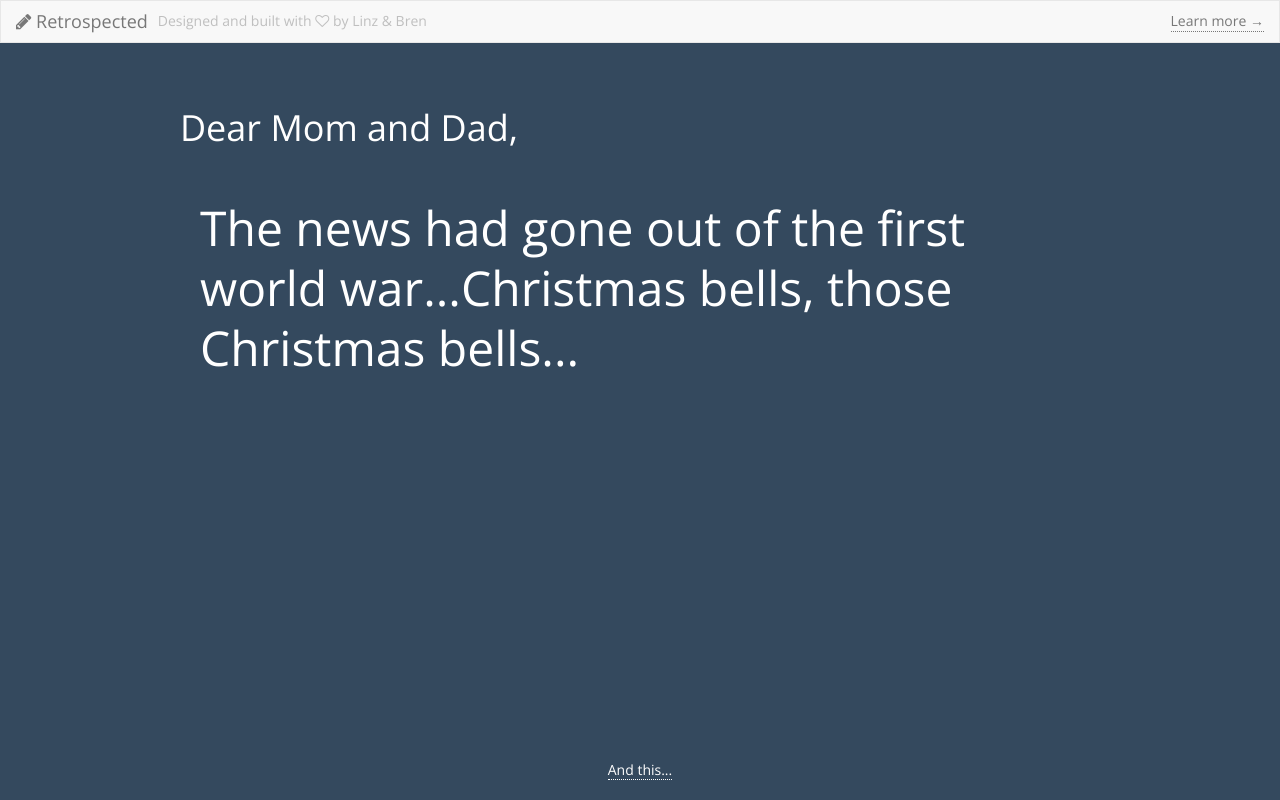
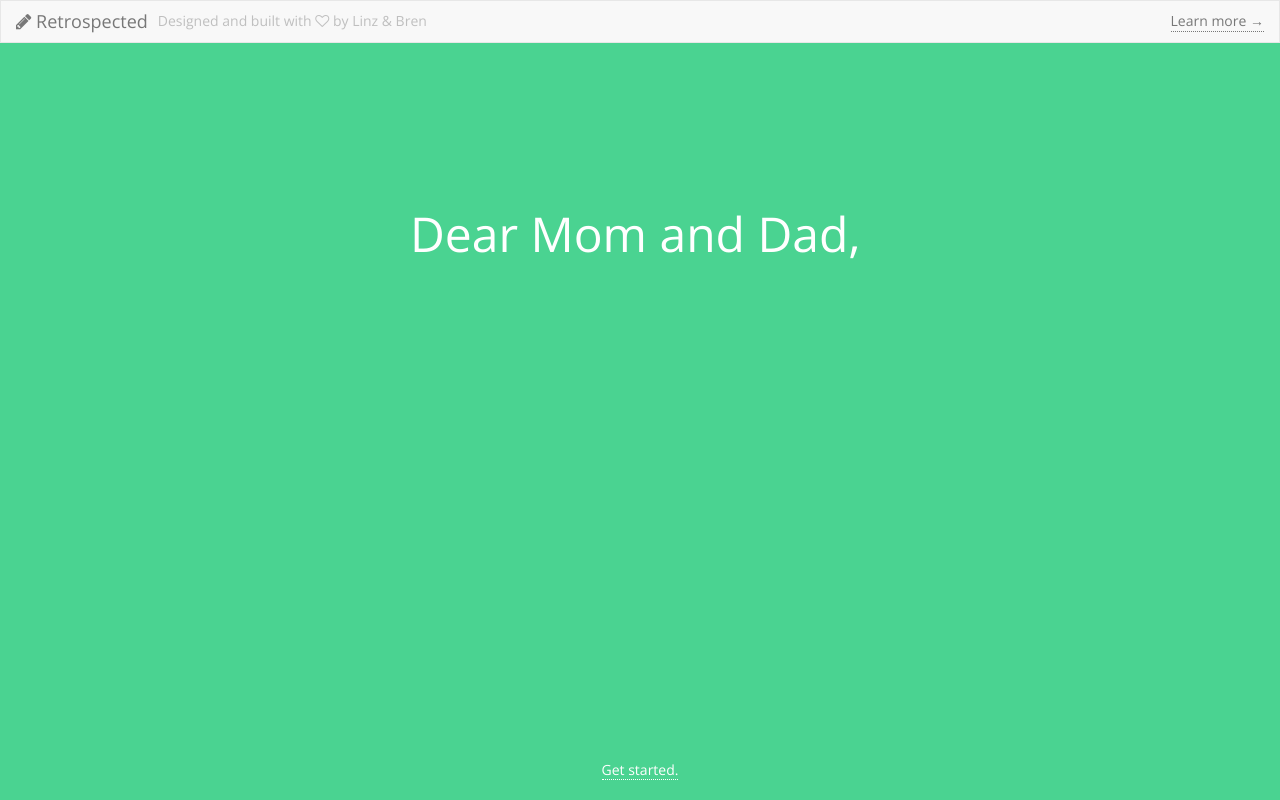
Before and after one commit to linzster/retrospected, a PHP site: page / in a window 1280 px wide. Run offline with PHP 8.4, Linux system fonts and the light colour scheme.

Commit message:
refactor, update opening effect

```diff
--- a/assets/css/memory.css
+++ b/assets/css/memory.css
@@ -6,7 +6,7 @@ body, h1, h2, h3, h4, h5, h6, .h1, .h2, .h3, .h4, .h5, .h6 {
 }
 
 body {
-  background: #4ad391;
+  background-color: #4ad391;
   color: #fff;
 }
 
@@ -89,14 +89,14 @@ body {
 /* footer stylez
 -------------------------------------------------- */
 
-#footer .refresh {
+#footer .refresh, #footer .get-started {
   font-weight: 300;
   color: #fff;
   border-bottom: 1px dotted #fff;
   font-size:14px;
 }
 
-#footer .refresh:hover {
+#footer .refresh:hover, #footer .get-started:hover {
   text-decoration: none;
   border-bottom: 1px solid #fff;
 }
@@ -145,14 +145,15 @@ body {
 
 .momdad-holder {
   position: relative;
+  height: 60px;
 }
 
 #momdad {
     position: absolute;
-    left: 30%;
-    top: 200px;
-    width: 40%;
-    font-size: 40px;
+    left: 25%;
+    top: 100px;
+    width: 50%;
+    font-size: 48px;
     -webkit-transition: 1s ease-in-out;
     -moz-transition: 1s ease-in-out;
     -o-transition: 1s ease-in-out;
@@ -162,5 +163,5 @@ body {
 #momdad.animate {
   left: 0px;
   top: 0px;
-  font-size: 24px;
+  font-size: 32px;
 }
--- /dev/null
+++ b/assets/js/application.js
@@ -0,0 +1,66 @@
+$(document).ready(function() {
+
+  function getRandomMemory() {
+
+    // random color for background
+    var colors = ["#914ad3","#d34a8c","#0080FF","#4ad391", "#34495e", "#fb887c"];
+    var rand_color = Math.floor(Math.random() * colors.length);
+
+    // compute total number of memories and pick random number from within
+    var total = memories.length;
+    var rand_mem = Math.floor(Math.random() * total);
+
+    // add random memory and background color to page
+    $('body').css("background-color", colors[rand_color]);
+
+    // add new memory (old way)
+    $(".memory").text(memories[rand_mem]);
+
+  }
+
+  function getStarted() {
+    var total = memories.length;
+    var rand_mem = Math.floor(Math.random() * total);
+    // fade in first memory
+    $(".memory").fadeOut(function() {
+      $(this).text(memories[rand_mem])
+    }).fadeIn();
+  }
+
+  $('.refresh').click(function() {
+    var link = $(this);
+    if (link.text() == 'Get started.') {
+      $('#momdad').addClass('animate');
+      setTimeout(function() {
+          getStarted();
+      }, 1000);
+      link.text('And this...');
+    } else {
+      getRandomMemory();
+    }
+  });
+
+  // trigger slider
+  $(".open-slider").pageslide({ direction: "left", modal: true });
+
+  // close slider
+  $('.close-slider').click(function() { $.pageslide.close(); });
+
+
+  // /////////////////////////
+  // older stuff below (keeping just in case... TODO: remove later)
+  // /////////////////////////
+
+  // // initial effect on load (not on click)
+  // setTimeout(function(){
+  //     $('#momdad').addClass('animate');
+  //     setTimeout(function() {
+  //         getStarted();
+  //     }, 500);
+  // }, 3000);
+
+  // // generate and display new memory on click
+  // $('.refresh').click(function() { getRandomMemory(); });
+
+
+});
--- /dev/null
+++ b/assets/js/memories.js
@@ -0,0 +1,20 @@
+// storing memories in an array
+var memories = [];
+
+memories.push("Bike ride at Moraine State Park.  Lunch on a pier.  Crunching Doritos beneath a marshmallow cloud sky.");
+memories.push("That sandwhich place outside Hamilton College.  Best sandwhich I have ever had.  Still.");
+memories.push("Walks, walking, through cemeteries, to coffeeshops, and later pushing strollers.");
+memories.push("Do you remember?  I do.  These moments I carry with me.  Is it like that for you?");
+memories.push("I've thought about texting you, these shimmering glimpses of the past. But sometimes I don't have my phone, and even if I did, the medium didn't seem right.");
+memories.push("Texts don't hold enough weight, and the lightness would betray something, I fear.  Something I want you to know.");
+memories.push("They surface when life settles for an instant.  Then I'm back, back in time, back with you, and these memories are moments, are happening again.");
+memories.push("Mom, in your purple robe, stepping out into the Chautauqua morning.  I could feel the sun, early as it was.");
+memories.push("Being rocked through ear infections.  The pain pacified by back and forth, back and forth.");
+memories.push("Windows down, Bob Dylan loud.  'Everybody must get stoned.'  Driving in circles in Timberglen.  Did that song ever end?");
+memories.push("Windows down, the morning dark on our way to school.  Windows up, and warmer.  At least that was the idea, right?");
+memories.push("These moments aren't pinnable.  We don't blog about them.  They are traces.  They return.  They last.");
+memories.push("The news had gone out of the first world war...Christmas bells, those Christmas bells...");
+memories.push("Weekend mornings riding downtown to basketball at Reizenstein.  There, game after game, basketballs against floorboards, against backboards endlessly.  And you in the stands.");
+memories.push("Turn-signal on, lights off, police car turning towards and I almost side-swipe a car.  You yelling: 'Stop the car.  Just stop the car!'  So I did.  In the middle of the road.  But I drove the rest of the way home, knuckles white.  Cautious.  Terrified.");
+memories.push("Graduation party and a human fly wall in our driveway.  All night, we jumped against the wall, got stuck, and wrestled free.  We do that now: jump, stick, wrestle free.  Sometimes we hurdle the wall, and sometimes we need help getting down.");
+memories.push("It doesn't get any better than this.");
--- a/assets/js/memoryRandomizer.js
+++ /dev/null
@@ -1,63 +0,0 @@
-$(document).ready(function() {
-
-  function getRandomMemory() {
-
-    // random color for background
-    var colors = ["#914ad3","#d34a8c","#0080FF","#4ad391", "#34495e", "#fb887c"];
-    var rand_color = Math.floor(Math.random() * colors.length);
-
-    // storing memories in an array
-    var memories = [];
-
-    memories.push("Bike ride at Moraine State Park.  Lunch on a pier.  Crunching Doritos beneath a marshmallow cloud sky.");
-    memories.push("That sandwhich place outside Hamilton College.  Best sandwhich I have ever had.  Still.");
-    memories.push("Walks, walking, through cemeteries, to coffeeshops, and later pushing strollers.");
-    memories.push("Do you remember?  I do.  These moments I carry with me.  Is it like that for you?");
-    memories.push("I've thought about texting you, these shimmering glimpses of the past. But sometimes I don't have my phone, and even if I did, the medium didn't seem right.");
-    memories.push("Texts don't hold enough weight, and the lightness would betray something, I fear.  Something I want you to know.");
-    memories.push("They surface when life settles for an instant.  Then I'm back, back in time, back with you, and these memories are moments, are happening again.");
-    memories.push("Mom, in your purple robe, stepping out into the Chautauqua morning.  I could feel the sun, early as it was.");
-    memories.push("Being rocked through ear infections.  The pain pacified by back and forth, back and forth.");
-    memories.push("Windows down, Bob Dylan loud.  'Everybody must get stoned.'  Driving in circles in Timberglen.  Did that song ever end?");
-    memories.push("Windows down, the morning dark on our way to school.  Windows up, and warmer.  At least that was the idea, right?");
-    memories.push("These moments aren't pinnable.  We don't blog about them.  They are traces.  They return.  They last.");
-    memories.push("The news had gone out of the first world war...Christmas bells, those Christmas bells...");
-    memories.push("Weekend mornings riding downtown to basketball at Reizenstein.  There, game after game, basketballs against floorboards, against backboards endlessly.  And you in the stands.");
-    memories.push("Turn-signal on, lights off, police car turning towards and I almost side-swipe a car.  You yelling: 'Stop the car.  Just stop the car!'  So I did.  In the middle of the road.  But I drove the rest of the way home, knuckles white.  Cautious.  Terrified.");
-    memories.push("Graduation party and a human fly wall in our driveway.  All night, we jumped against the wall, got stuck, and wrestled free.  We do that now: jump, stick, wrestle free.  Sometimes we hurdle the wall, and sometimes we need help getting down.");
-    memories.push("It doesn't get any better than this.");
-
-// keep adding items here...
-
-    // compute total number of memories and pick random number from within
-    var total = memories.length;
-    var rand_mem = Math.floor(Math.random() * total);
-
-    // add random memory and background color to page
-    $('body').css("background", colors[rand_color]);
-
-    // // add new memory (old way)
-    // $(".memory").text(memories[rand_mem]);
-
-    // add new memory (new way)
-    $(".memory").fadeOut(function() {
-      $(this).text(memories[rand_mem])
-    }).fadeIn();
-
-  }
-
-  // generate and display new memory on click
-  $('.refresh').click(function() { getRandomMemory(); });
-
-  // // initial memory on page load
-  // getRandomMemory();
-
-    setTimeout(function(){
-        $('#momdad').addClass('animate');
-    }, 3000);
-
-    setTimeout(function(){
-        getRandomMemory();
-    }, 4000);
-
-});
--- a/assets/js/misc.js
+++ /dev/null
@@ -1,9 +0,0 @@
-$(document).ready(function() {
-
-  // trigger slider
-  $(".open-slider").pageslide({ direction: "left", modal: true });
-
-  // close slider
-  $('.close-slider').click(function() { $.pageslide.close(); });
-
-});
--- a/include/js.php
+++ b/include/js.php
@@ -3,5 +3,5 @@
 <script src="./assets/js/modernizr.custom.js"></script>
 <script src="./assets/js/toucheffects.js"></script>
 <script src="./assets/js/jquery.pageslide.min.js"></script>
-<script src="./assets/js/memoryRandomizer.js"></script>
-<script src="./assets/js/misc.js"></script>
+<script src="./assets/js/memories.js"></script>
+<script src="./assets/js/application.js"></script>
--- a/index.php
+++ b/index.php
@@ -20,7 +20,9 @@
     </div>
 
     <div class='container'>
-      <h1>Dear Mom and Dad,</h1>
+      <div class='momdad-holder'>
+        <h1 id='momdad'>Dear Mom and Dad,</h1>
+      </div>
       <div class='memories'>
         <h2 class="memory"></h2>
       </div>
@@ -33,7 +35,7 @@
         we wanted to share these glimpses of the past, our family's past with you. We wanted you to know that these
         moments mattered. That they matter.</p>
       <p>
-	When you refresh the page, a new fragment will appear. We hope to
+  When you refresh the page, a new fragment will appear. We hope to
         keep adding to this, to keep building on what we have collected so far.</p>
       <p>
         These memories, often triggered by a smell or the quality of the air, linger for us. They persevere, and we are thankful for that. In them, we are together.
@@ -49,7 +51,7 @@
   <!-- footer -->
   <div id="footer">
     <div class="container text-center">
-      <a class='refresh' href="#">And this...</a>
+      <a class='refresh' href="#">Get started.</a>
     </div>
   </div>
 
```
Also changed, not shown: assets/js/memoryRandomizer_OLD.js (deleted, +0 -13 lines), play.php (deleted, +0 -61 lines).
